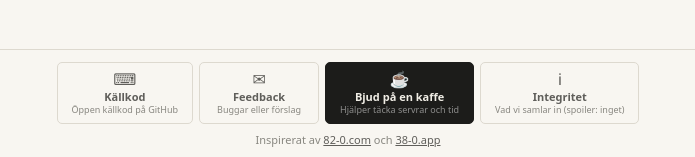
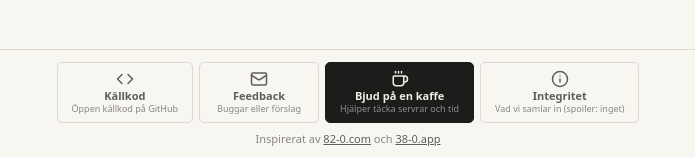
Before and after one commit to discovicke/30-0, a React (Vite) app in the folder frontend/: page / in a window 1280 px wide. Shown: the part 2491-2648 px from the top of the page, without its empty margins (292-987 px from the left). Built offline with nearby package versions, Linux system fonts and the light colour scheme.

Commit message:
enhance UI; replace text icons with lucide-react icons for improved visual consistency

```diff
--- a/frontend/package.json
+++ b/frontend/package.json
@@ -12,6 +12,7 @@
     "preview": "vite preview"
   },
   "dependencies": {
+    "lucide-react": "^1.17.0",
     "react": "^19.2.6",
     "react-dom": "^19.2.6"
   },
--- a/frontend/src/components/DraftPhase/DraftPhase.tsx
+++ b/frontend/src/components/DraftPhase/DraftPhase.tsx
@@ -8,6 +8,7 @@ import {
 } from '../../engine/draftEngine';
 
 const seasons = [2001, 2002, 2003, 2004, 2005, 2006, 2007, 2008, 2009, 2010, 2011, 2012, 2013, 2014, 2015, 2016, 2017, 2018, 2019, 2020, 2021, 2022, 2023, 2024, 2025];
+import {X, ArrowLeft} from 'lucide-react';
 import FormationView from '../FormationView/FormationView';
 import OverallStrip from '../OverallStrip/OverallStrip';
 import StepIndicator from '../StepIndicator/StepIndicator';
@@ -445,7 +446,7 @@ export default function DraftPhase({ config, squads, onRestart, savedState }: Pr
                 <span className={styles.squadSeason}>{currentSquad.season}</span>
               </div>
               <button className={styles.closeBtn} onClick={() => { setOverlayVisible(false); setPendingPlayer(null); }}>
-                ✕
+                <X size={16} />
               </button>
             </div>
 
@@ -472,7 +473,7 @@ export default function DraftPhase({ config, squads, onRestart, savedState }: Pr
                   ))}
                 </div>
                 <button className={styles.posBackBtn} onClick={() => { setPendingPlayer(null); setPendingGroups([]); }}>
-                  ← Tillbaka till spelarlistan
+                  <ArrowLeft size={12} /> Tillbaka till spelarlistan
                 </button>
               </div>
             ) : (
--- a/frontend/src/components/Footer/Footer.module.scss
+++ b/frontend/src/components/Footer/Footer.module.scss
@@ -38,11 +38,6 @@
   }
 }
 
-.btnIcon {
-  font-size: 1rem;
-  line-height: 1.2;
-}
-
 .btnLabel {
   font-size: 0.6875rem;
   font-weight: 600;
@@ -72,7 +67,6 @@
   transition: opacity 0.15s;
   min-width: 120px;
 
-  .btnIcon { color: $chrome-text; }
   .btnLabel { color: $chrome-text; }
   .btnDesc { color: rgba(255,255,255,0.5); }
 
--- a/frontend/src/components/Footer/Footer.tsx
+++ b/frontend/src/components/Footer/Footer.tsx
@@ -1,4 +1,5 @@
 import {useState} from 'react';
+import {Code, Mail, Coffee, Info, X} from 'lucide-react';
 import styles from './Footer.module.scss';
 
 export default function Footer() {
@@ -9,22 +10,22 @@ export default function Footer() {
             <footer className={styles.footer}>
               <div className={styles.actions}>
                 <a href="https://github.com/discovicke/30-0" target="_blank" rel="noopener" className={styles.btn}>
-          <span className={styles.btnIcon}>⌨</span>
+                  <Code size={18} />
                   <span className={styles.btnLabel}>Källkod</span>
                   <span className={styles.btnDesc}>Öppen källkod på GitHub</span>
                 </a>
                 <a href="mailto:johanssonviktor@pm.me" className={styles.btn}>
-          <span className={styles.btnIcon}>✉</span>
+                  <Mail size={18} />
                   <span className={styles.btnLabel}>Feedback</span>
                   <span className={styles.btnDesc}>Buggar eller förslag</span>
                 </a>
                 <a href="https://buymeacoffee.com/discovicke" target="_blank" rel="noopener" className={styles.btnPrimary}>
-          <span className={styles.btnIcon}>☕</span>
+                  <Coffee size={18} />
                   <span className={styles.btnLabel}>Bjud på en kaffe</span>
                   <span className={styles.btnDesc}>Hjälper täcka servrar och tid</span>
                 </a>
                 <button className={styles.btn} onClick={() => setShowPrivacy(true)}>
-          <span className={styles.btnIcon}>ℹ</span>
+                  <Info size={18} />
                   <span className={styles.btnLabel}>Integritet</span>
                   <span className={styles.btnDesc}>Vad vi samlar in (spoiler: inget)</span>
                 </button>
@@ -48,7 +49,7 @@ export default function Footer() {
                 <div className={styles.overlay} onClick={() => setShowPrivacy(false)}>
                     <div className={styles.modal} onClick={(e) => e.stopPropagation()}>
                         <button className={styles.closeBtn} onClick={() => setShowPrivacy(false)}>
-                            &times; Stäng
+                            <X size={14} /> Stäng
                         </button>
                         <PrivacyContent/>
                     </div>
--- a/frontend/src/components/TextTVBrowser/TextTVBrowser.tsx
+++ b/frontend/src/components/TextTVBrowser/TextTVBrowser.tsx
@@ -7,6 +7,7 @@ import Page302 from './pages/Page302';
 import Page310 from './pages/Page310';
 import Page320 from './pages/Page320';
 import Page321 from './pages/Page321';
+import {ChevronLeft, ChevronRight, ChevronUp, ChevronDown} from 'lucide-react';
 import styles from './TextTVBrowser.module.scss';
 
 interface Props {
@@ -165,7 +166,7 @@ export default function TextTVBrowser({
         <span className={styles.brand}>SVT TEXT-TV</span>
         <div className={styles.nav}>
           <button className={styles.navBtn} onClick={() => navigateTo(prevPage)}>
-            ◄ {prevPage}
+            <ChevronLeft size={14} /> {prevPage}
           </button>
           <div className={styles.inputArea}>
             <span className={styles.inputLabel}>SID</span>
@@ -174,7 +175,7 @@ export default function TextTVBrowser({
             </span>
           </div>
           <button className={styles.navBtn} onClick={() => navigateTo(nextPage)}>
-            {nextPage} ►
+            {nextPage} <ChevronRight size={14} />
           </button>
         </div>
         <span className={styles.date}>{dateStr}</span>
@@ -185,12 +186,12 @@ export default function TextTVBrowser({
       </div>
       {canScrollUp && (
         <button className={styles.scrollArrowUp} onClick={() => scrollBy(-200)}>
-          ▲
+          <ChevronUp size={16} />
         </button>
       )}
       {canScrollDown && (
         <button className={styles.scrollArrowDown} onClick={() => scrollBy(200)}>
-          ▼
+          <ChevronDown size={16} />
         </button>
       )}
 
```
Also changed, not shown: 1 other file (tests, documents, lock files or other folders). Lines whose indentation alone changed are shown as unchanged.
